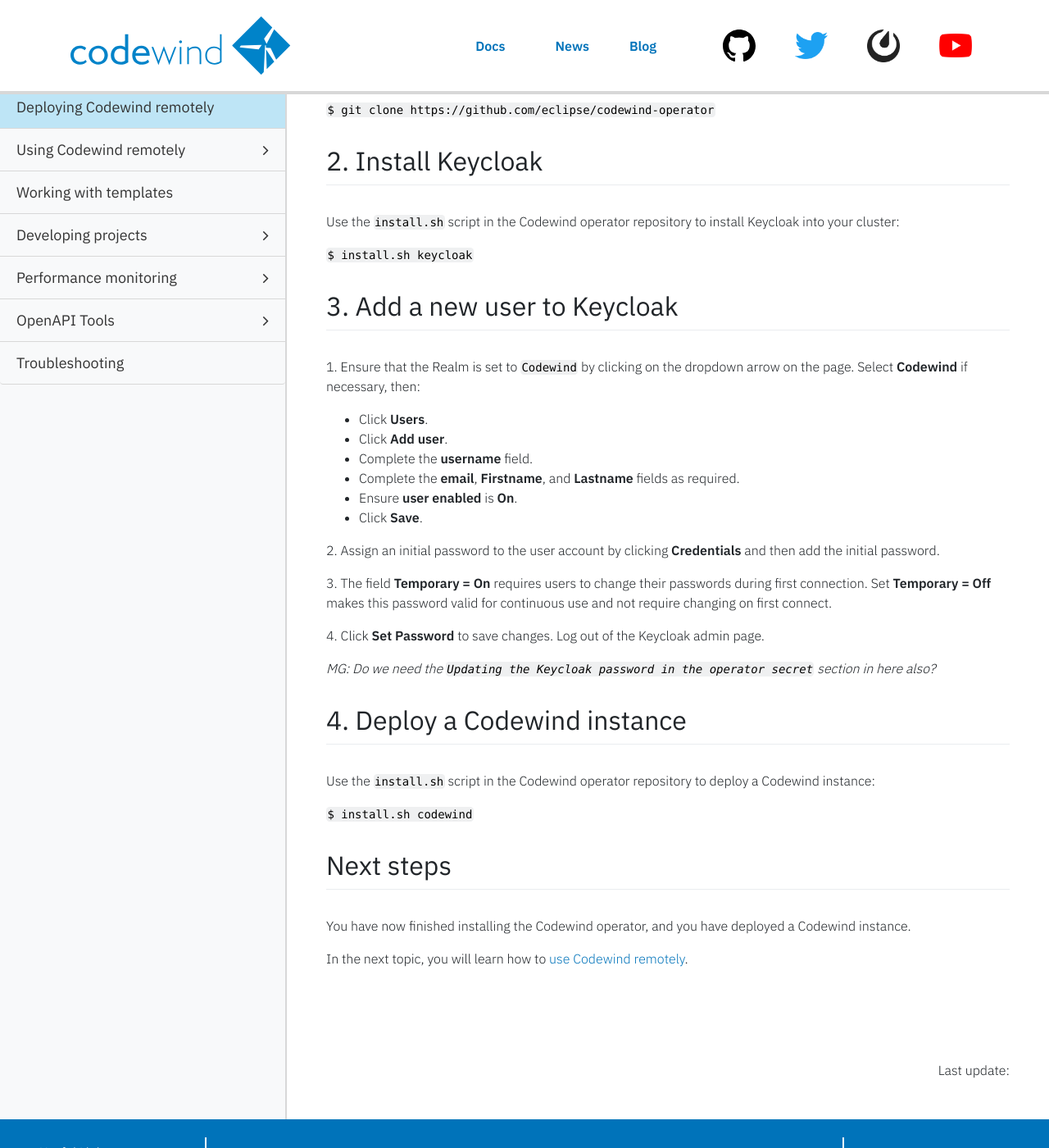
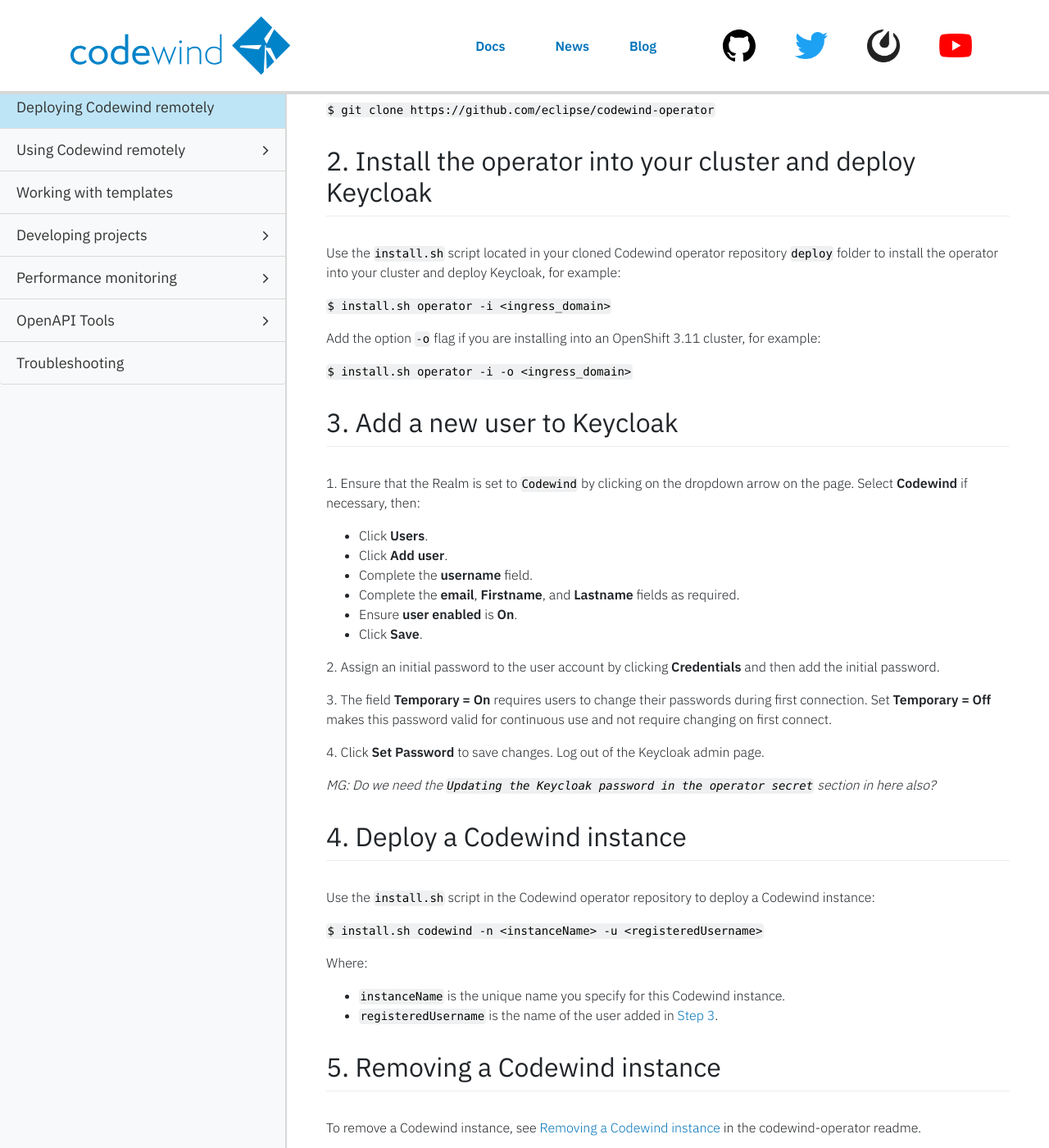
Before and after one commit to eclipse-archived/codewind-docs, a Jekyll site: the page built from docs/_documentations/remote-deploying-codewind.md, in a window 1280 px wide and 1400 px high, scrolled down 1146 px. Shown: the whole window at 82% size. Built offline with Jekyll 4.4.1, drawn with Linux system fonts in a browser that asks for light colours; nearby versions of some CDN libraries; comment, search, counter and statistics services are not loaded.

Commit message:
Rework
Signed-off-by: micgibso <MICGIBSO@uk.ibm.com>

```diff
--- a/docs/_documentations/remote-deploying-codewind.md
+++ b/docs/_documentations/remote-deploying-codewind.md
@@ -43,11 +43,15 @@ Clone the Codewind operator repository, for example:
 
 `$ git clone https://github.com/eclipse/codewind-operator`
 
-## 2. Install Keycloak
+## 2. Install the operator into your cluster and deploy Keycloak
 
-Use the `install.sh` script in the Codewind operator repository to install Keycloak into your cluster:
+Use the `install.sh` script located in your cloned Codewind operator repository `deploy` folder to install the operator into your cluster and deploy Keycloak, for example:
 
-`$ install.sh keycloak`
+`$ install.sh operator -i <ingress_domain>`
+
+Add the option `-o` flag if you are installing into an OpenShift 3.11 cluster, for example:
+
+`$ install.sh operator -i -o <ingress_domain>`
 
 ## 3. Add a new user to Keycloak
 
@@ -72,7 +76,15 @@ _MG: Do we need the `Updating the Keycloak password in the operator secret` sect
 
 Use the `install.sh` script in the Codewind operator repository to deploy a Codewind instance:
 
-`$ install.sh codewind`
+`$ install.sh codewind -n <instanceName> -u <registeredUsername>`
+
+Where:
+- `instanceName` is the unique name you specify for this Codewind instance.
+- `registeredUsername` is the name of the user added in [Step 3](#3-add-a-new-user-to-keycloak).
+
+## 5. Removing a Codewind instance
+
+To remove a Codewind instance, see [Removing a Codewind instance](https://github.com/eclipse/codewind-operator/blob/master/README.md#removing-a-codewind-instance) in the codewind-operator readme.
 
 ## Next steps
 
```
